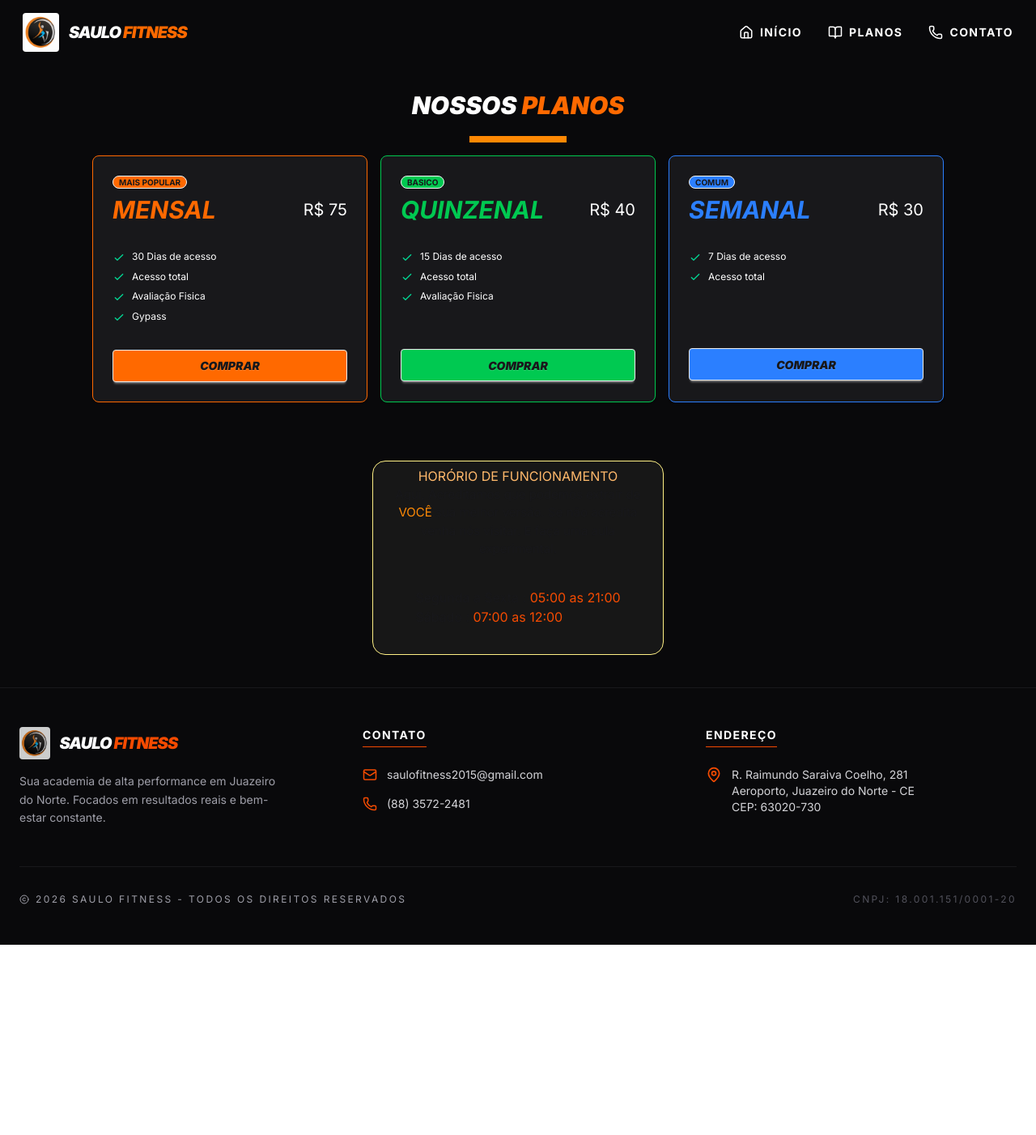
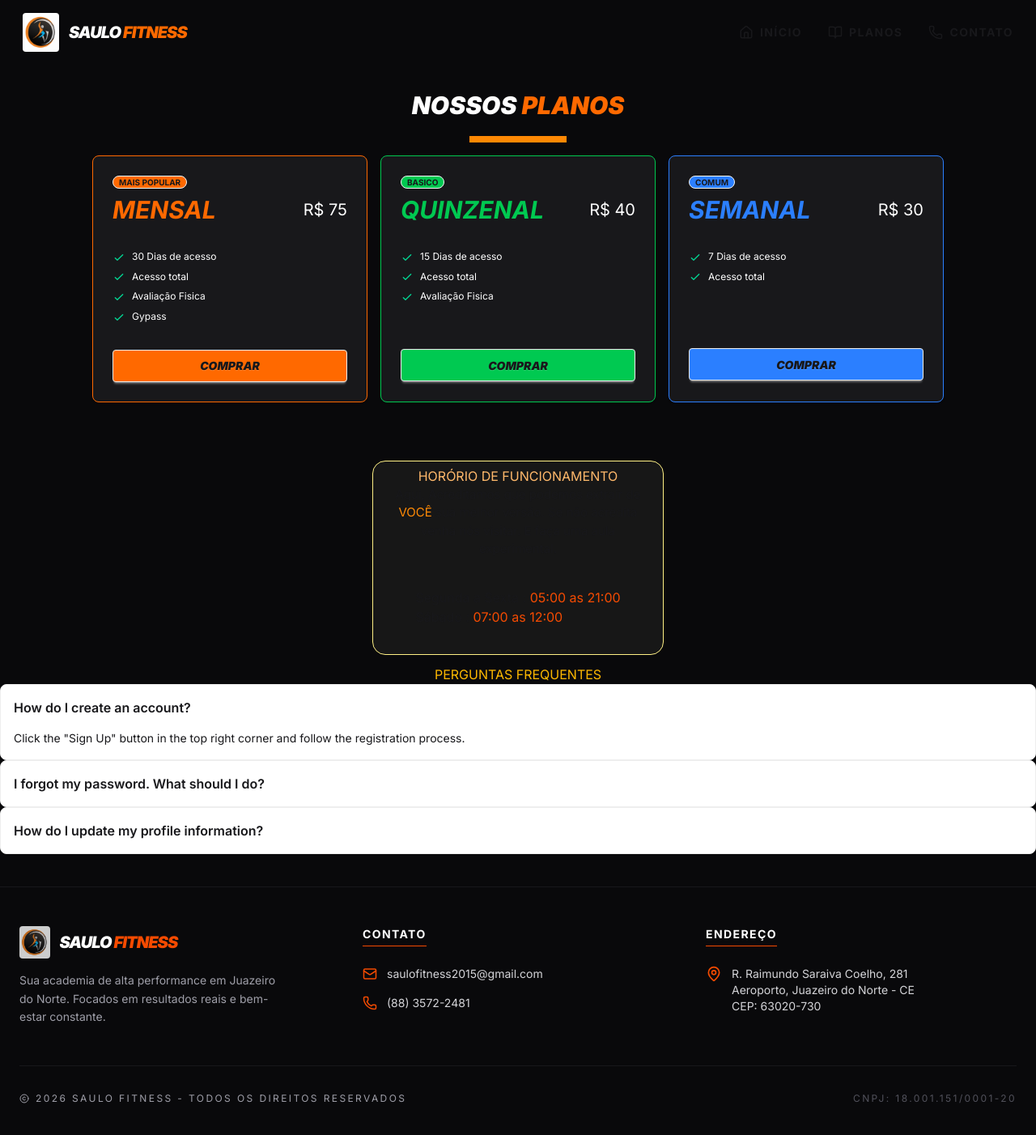
Before and after one commit to luizdev10/academia, a React (Vite) app: page /planos in a window 1280 px wide. Shown: the top 1402 px of the page at 81% size. Before the commit the page ends 1167 px from the top, so only its background shows below. Built offline with nearby package versions, Linux system fonts and the light colour scheme.

Commit message:
add section FAQ

```diff
--- a/src/app.jsx
+++ b/src/app.jsx
@@ -5,6 +5,7 @@ import IntroHome from "./pages/Home/IntroHome";
 import Atividades from "./pages/Home/Atividades";
 import Contato from "./pages/Home/Contato";
 import Planos from "./pages/Planos/Planos";
+
 
 
 function App() {
@@ -30,7 +31,6 @@ function App() {
           <Route path="/planos" element={<Planos />} />
 
 
-
           <Route path="*" element={<Navigate to="/" />} />
         </Routes>
 
--- a/src/componentes/layout/NavBar.jsx
+++ b/src/componentes/layout/NavBar.jsx
@@ -56,7 +56,7 @@ function HomeNavBar() {
     const navLinks = [
         { name: "INÍCIO", icon: <House size={18} />, to: "/#home" },
         { name: "PLANOS", icon: <BookOpen size={18} />, to: "/planos" },
-        { name: "CONTATO", icon: <Phone size={18} />, to: "/#contato" },
+        { name: "CONTATO", icon: <Phone size={18} />, to: "/#contato" }
     ];
 
     return (
@@ -79,7 +79,7 @@ function HomeNavBar() {
                             <Link
                                 to={link.to}
                                 onClick={(e) => handleNavigation(e, link.to)}
-                                className="flex items-center gap-2 text-sm font-bold text-white hover:text-orange-500 transition-colors uppercase tracking-widest"
+                                className={`flex items-center gap-2 text-sm font-bold ${link.cor} hover:text-orange-500 transition-colors uppercase tracking-widest`}
                             >
                                 {link.icon} {link.name}
                             </Link>
--- /dev/null
+++ b/src/pages/Planos/Faq.jsx
@@ -0,0 +1,27 @@
+function FAQ() {
+    return (
+        <>
+            <section>
+                <div className="justify-center mt-3">
+                    <h2 className=" text-warning uppercase text-center">Perguntas frequentes</h2>
+                </div>
+                <div className="collapse bg-base-100 border border-base-300">
+                    <input type="radio" name="my-accordion-1" defaultChecked />
+                    <div className="collapse-title font-semibold">How do I create an account?</div>
+                    <div className="collapse-content text-sm">Click the "Sign Up" button in the top right corner and follow the registration process.</div>
+                </div>
+                <div className="collapse bg-base-100 border border-base-300">
+                    <input type="radio" name="my-accordion-1" />
+                    <div className="collapse-title font-semibold">I forgot my password. What should I do?</div>
+                    <div className="collapse-content text-sm">Click on "Forgot Password" on the login page and follow the instructions sent to your email.</div>
+                </div>
+                <div className="collapse bg-base-100 border border-base-300">
+                    <input type="radio" name="my-accordion-1" />
+                    <div className="collapse-title font-semibold">How do I update my profile information?</div>
+                    <div className="collapse-content text-sm">Go to "My Account" settings and select "Edit Profile" to make changes.</div>
+                </div>
+            </section>
+        </>
+    )
+}
+export default FAQ;
--- a/src/pages/Planos/Planos.jsx
+++ b/src/pages/Planos/Planos.jsx
@@ -1,4 +1,5 @@
-import Horario from "./horario"
+import Horario from "./horario";
+import FAQ from "./Faq"
 
 function Planos() {
 
@@ -80,6 +81,7 @@ function Planos() {
                 </div>
             </div>
             <Horario />
+            <FAQ />
         </section>
     );
 }
```
Also changed, not shown: 4 other files (tests, documents, lock files or other folders).
